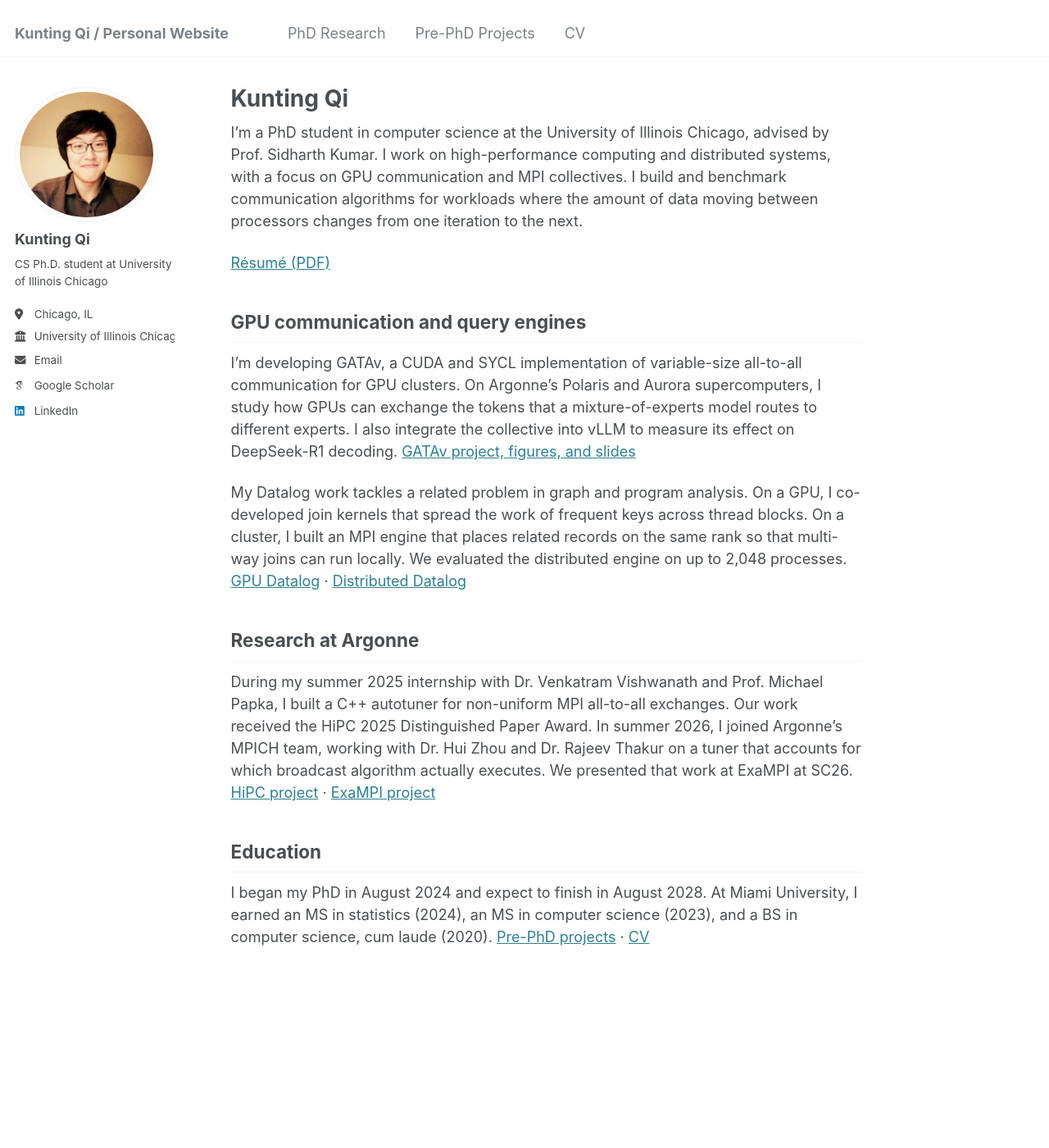
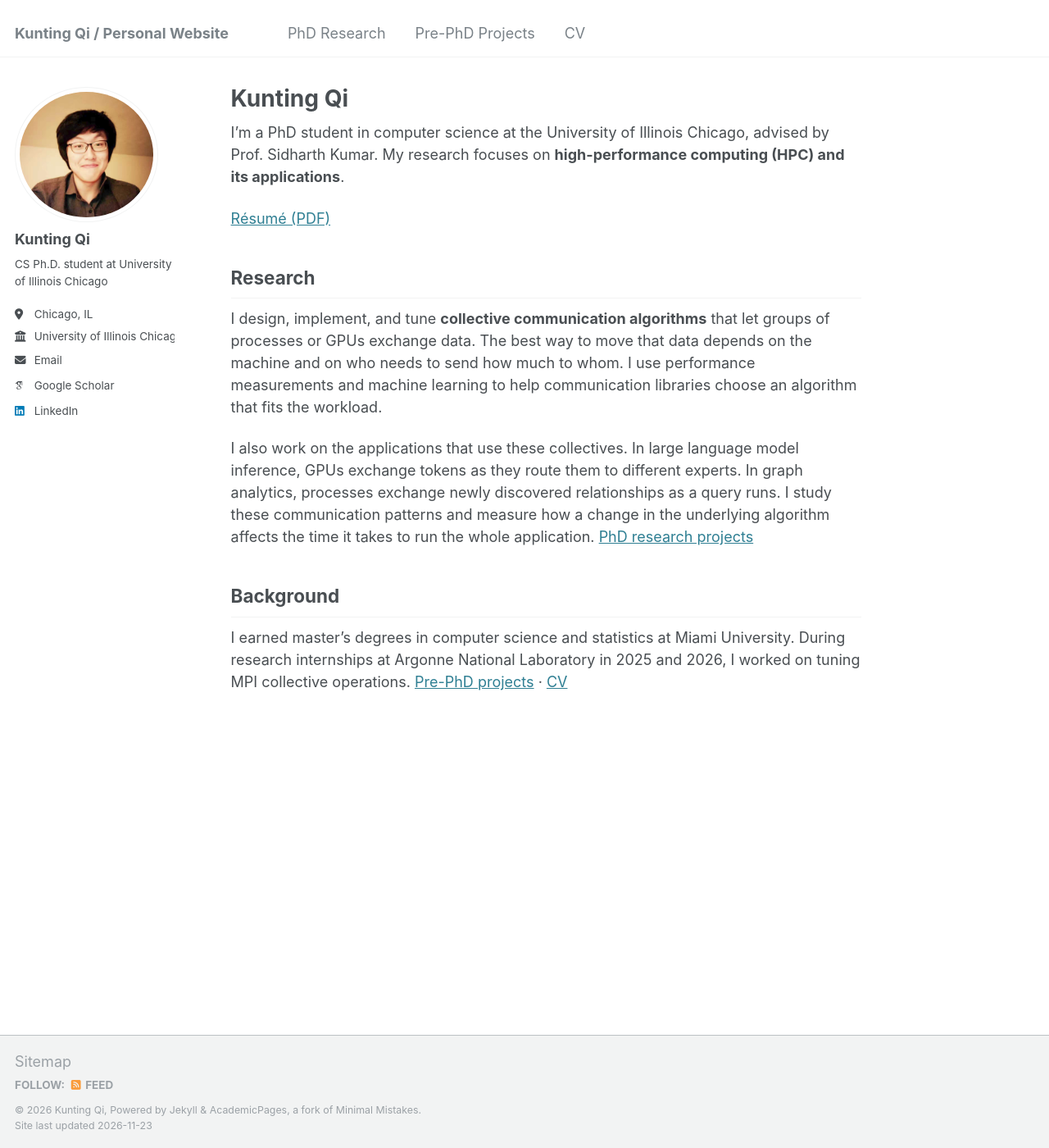
Before and after one commit to qktttt/qktttt.github.io, a Jekyll site: the page built from _pages/about.md, in a window 1280 px wide and 1400 px high. Shown: the whole window at 82% size. Built offline with Jekyll 4.4.1, drawn with Linux system fonts in a browser that asks for light colours; some web fonts are replaced.

Commit message:
Introduce HPC research through collectives and their applications

```diff
--- a/_pages/about.md
+++ b/_pages/about.md
@@ -1,27 +1,23 @@
 ---
 permalink: /
 title: "Kunting Qi"
-excerpt: "Computer science PhD student at the University of Illinois Chicago studying GPU communication, MPI autotuning, and parallel Datalog."
+excerpt: "My research focuses on high-performance computing and its applications, especially collective communication for parallel programs."
 author_profile: true
 redirect_from:
   - /about/
   - /about.html
 ---
 
-I’m a PhD student in computer science at the University of Illinois Chicago, advised by Prof. Sidharth Kumar. I work on high-performance computing and distributed systems, with a focus on GPU communication and MPI collectives. I build and benchmark communication algorithms for workloads where the amount of data moving between processors changes from one iteration to the next.
+I’m a PhD student in computer science at the University of Illinois Chicago, advised by Prof. Sidharth Kumar. My research focuses on **high-performance computing (HPC) and its applications**.
 
 [Résumé (PDF)](/files/Kunting_Qi_Resume_HPC.pdf)
 
-## GPU communication and query engines
+## Research
 
-I’m developing GATAv, a CUDA and SYCL implementation of variable-size all-to-all communication for GPU clusters. On Argonne’s Polaris and Aurora supercomputers, I study how GPUs can exchange the tokens that a mixture-of-experts model routes to different experts. I also integrate the collective into vLLM to measure its effect on DeepSeek-R1 decoding. [GATAv project, figures, and slides](/portfolio/gpu-alltoallv/)
+I design, implement, and tune **collective communication algorithms** that let groups of processes or GPUs exchange data. The best way to move that data depends on the machine and on who needs to send how much to whom. I use performance measurements and machine learning to help communication libraries choose an algorithm that fits the workload.
 
-My Datalog work tackles a related problem in graph and program analysis. On a GPU, I co-developed join kernels that spread the work of frequent keys across thread blocks. On a cluster, I built an MPI engine that places related records on the same rank so that multi-way joins can run locally. We evaluated the distributed engine on up to 2,048 processes. [GPU Datalog](/portfolio/gpu-datalog/) · [Distributed Datalog](/portfolio/distributed-datalog/)
+I also work on the applications that use these collectives. In large language model inference, GPUs exchange tokens as they route them to different experts. In graph analytics, processes exchange newly discovered relationships as a query runs. I study these communication patterns and measure how a change in the underlying algorithm affects the time it takes to run the whole application. [PhD research projects](/portfolio/)
 
-## Research at Argonne
+## Background
 
-During my summer 2025 internship with Dr. Venkatram Vishwanath and Prof. Michael Papka, I built a C++ autotuner for non-uniform MPI all-to-all exchanges. Our work received the HiPC 2025 Distinguished Paper Award. In summer 2026, I joined Argonne’s MPICH team, working with Dr. Hui Zhou and Dr. Rajeev Thakur on a tuner that accounts for which broadcast algorithm actually executes. We presented that work at ExaMPI at SC26. [HiPC project](/portfolio/portfolio-1/) · [ExaMPI project](/portfolio/mpi-broadcast/)
-
-## Education
-
-I began my PhD in August 2024 and expect to finish in August 2028. At Miami University, I earned an MS in statistics (2024), an MS in computer science (2023), and a BS in computer science, cum laude (2020). [Pre-PhD projects](/pre-phd/) · [CV](/cv/)
+I earned master’s degrees in computer science and statistics at Miami University. During research internships at Argonne National Laboratory in 2025 and 2026, I worked on tuning MPI collective operations. [Pre-PhD projects](/pre-phd/) · [CV](/cv/)
```
